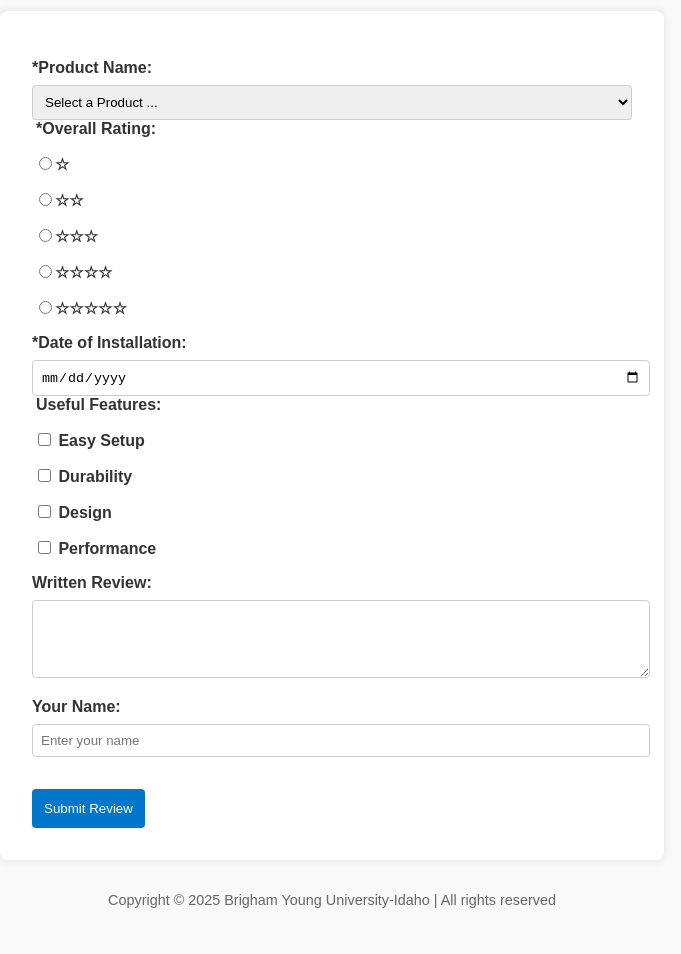
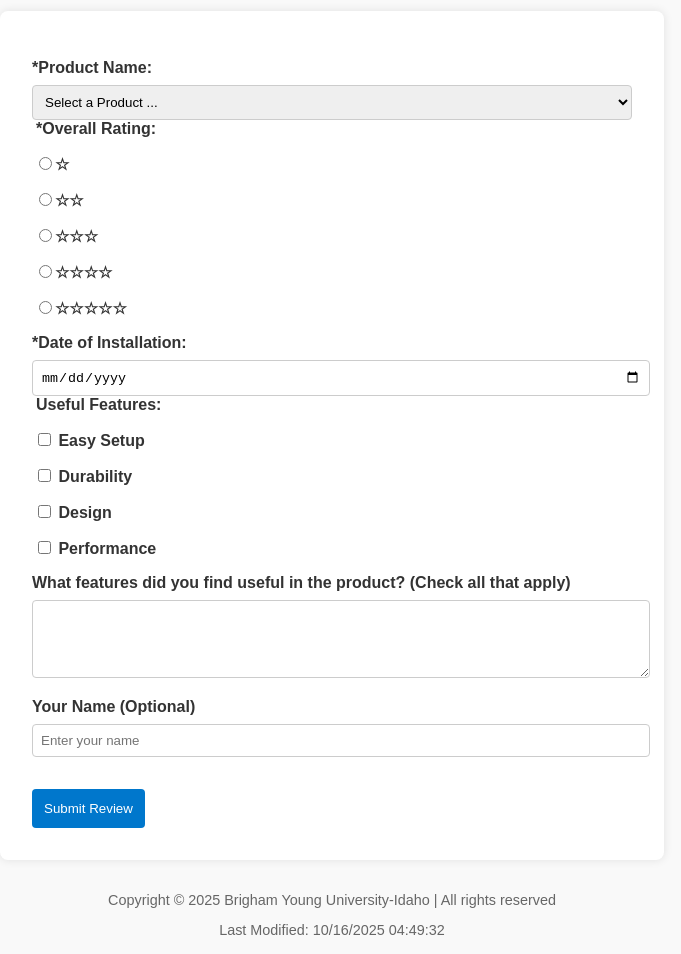
Before and after one commit to ikechidavidchisom/wdd131, a plain HTML site: page week05/form.html in a window 1280 px wide. Shown: the part 95-1049 px from the top of the page, without its empty margins (308-989 px from the left). Drawn offline with Linux system fonts and the light colour scheme.

Commit message:
added last modified

```diff
--- a/week05/form.html
+++ b/week05/form.html
@@ -44,11 +44,11 @@
     </fieldset>
 
     <!-- Written Review -->
-    <label for="review">Written Review:</label>
+    <label for="review">What features did you find useful in the product? (Check all that apply)</label>
     <textarea id="review" name="review" rows="4" cols="50"></textarea>
 
     <!-- User Name -->
-    <label for="username">Your Name:</label>
+    <label for="username">Your Name (Optional)</label>
     <input type="text" id="username" name="username" placeholder="Enter your name"/>
 
     <!-- Submit -->
@@ -57,6 +57,7 @@
 
   <footer>
     <p> Copyright &copy; 2025 Brigham Young University-Idaho | All rights reserved</p>
+    <div>Last Modified: <span id="lastModified"></span></div>
   </footer>
 </body>
 </html>
--- a/week05/scripts/form-script.js
+++ b/week05/scripts/form-script.js
@@ -33,3 +33,5 @@ products.forEach(product => {
   option.textContent = product.name;
   select.appendChild(option);
 });
+
+document.getElementById('lastModified').textContent = document.lastModified;
--- a/week05/scripts/review.js
+++ b/week05/scripts/review.js
@@ -4,3 +4,5 @@ localStorage.setItem('reviewCount', count);
 document.addEventListener('DOMContentLoaded', () => {
   document.getElementById('counter').textContent = `Reviews submitted: ${count}`;
 });
+
+document.getElementById('lastModified').textContent = document.lastModified;
```
Also changed, not shown: week05/review.html (+2 -0 lines).
